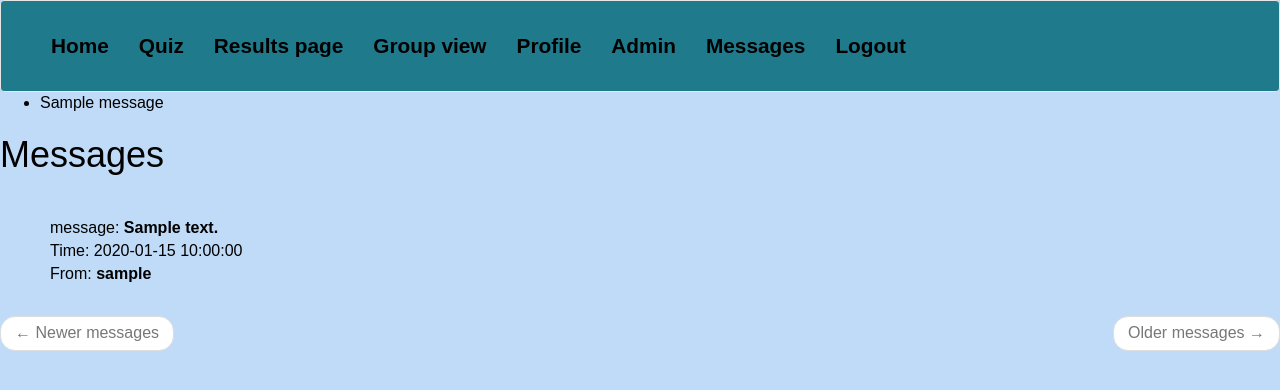
After one commit to DWard900/Project2, a Flask app: a page that uses app/templates/base.html in a window 1280 px wide. The commit adds this page. Shown: the top 390 px of the page. Run offline with Flask 2, Linux system fonts and the light colour scheme; a user stored in the database is signed in; tables that the repository leaves empty hold one stand-in row (values such as "Sample post"); one stand-in notice (Sample message) is shown; some libraries are stand-ins or nearby versions.

Commit message:
messages added

```diff
--- a/app/forms.py
+++ b/app/forms.py
@@ -55,4 +55,5 @@ class EmptyForm(FlaskForm):
 class MessageForm(FlaskForm):
     message = TextAreaField(('Message'), validators=[
         DataRequired(), Length(min=0, max=140)])
+
     submit = SubmitField(('Submit'))
--- a/app/models.py
+++ b/app/models.py
@@ -51,7 +51,7 @@ class User(UserMixin, db.Model):
     #admin = db.Column(db.Boolean, default=False)
 
     def __repr__(self):
-        return '<User {}>'.format(self.username)
+        return '{}'.format(self.username)
 
     def set_password(self, password):
         self.password_hash = generate_password_hash(password)
--- a/app/routes.py
+++ b/app/routes.py
@@ -176,21 +176,31 @@ def send_message(recipient):
     user = User.query.filter_by(username=recipient).first_or_404()
     form = MessageForm()
     if form.validate_on_submit():
-        msg = Message(author=current_user, recipient=user,
+        msg = Message(author=current_user.username, recipient=user,
                       body=form.message.data)
         db.session.add(msg)
         db.session.commit()
-        flash(_('Your message has been sent.'))
-        return redirect(url_for('main.user', username=recipient))
+        flash('Your message has been sent.')
+        return redirect(url_for('user', username=recipient))
     return render_template('send_message.html', title=('Send Message'),
                            form=form, recipient=recipient)
 
 
-@app.route('/messages')
+# @app.route('/messages')
+# @login_required
+# def messages():
+#     current_user.last_message_read_time = datetime.utcnow()
+#     db.session.commit()
+#     messages = current_user.messages_received.order_by(
+#         Message.timestamp.desc())
+#     return render_template('messages.html', messages=messages)
+
+
+@app.route('/messages/<username>')
 @login_required
-def messages():
-    current_user.last_message_read_time = datetime.utcnow()
-    db.session.commit()
-    messages = current_user.messages_received.order_by(
-        Message.timestamp.desc())
-    return render_template('messages.html', messages=messages)
+def messages(username):
+    user = User.query.filter_by(username=username).first_or_404()
+    messages = Message.query.filter_by(recipient_id=user.id)
+
+    form = EmptyForm()
+    return render_template('messages.html', messages=messages , form=form)
--- /dev/null
+++ b/app/templates/_messages.html
@@ -0,0 +1,9 @@
+<div class="container-fluid">
+    <div class="col-sm-12">
+      <p>
+        <br> message: <b>{{ message.body }}</b>
+        <br> Time: {{ message.timestamp }}
+        <br> From: <b>{{ message.author}}</b>
+      </p>
+    </div>
+  </div>
--- a/app/templates/base.html
+++ b/app/templates/base.html
@@ -35,7 +35,7 @@
             <li {% if request.path == url_for('groupview') %}class="active"{% endif %}><a href="{{ url_for('groupview') }}">Group view</a></li>
             <li {% if request.path == url_for('user', username=current_user.username) %}class="active"{% endif %}><a href="{{ url_for('user', username=current_user.username) }}">Profile</a></li>
             <li {% if request.path == url_for('admin', username=current_user.username) %}class="active"{% endif %}><a href="{{ url_for('admin', username=current_user.username) }}">Admin</a></li>
-            <li><a href="{{ url_for('messages') }}">{{ ('Messages') }}</a></li>
+            <li><a href="{{ url_for('messages', username=current_user.username) }}">{{ ('Messages') }}</a></li>
             <li><a href="{{ url_for('logout') }}">Logout</a></li>
             {% endif %}
           </ul>
--- a/app/templates/messages.html
+++ b/app/templates/messages.html
@@ -1,9 +1,9 @@
 {% extends "base.html" %}
 
-{% block app_content %}
-    <h1>{{ _('Messages') }}</h1>
-    {% for post in messages %}
-        {% include '_post.html' %}
+{% block content %}
+    <h1>{{ ('Messages') }}</h1>
+    {% for message in messages %}
+        {% include '_messages.html' %}
     {% endfor %}
     <nav aria-label="...">
         <ul class="pager">
```
Also changed, not shown: app/templates/send_message.html (+13 -5 lines).
